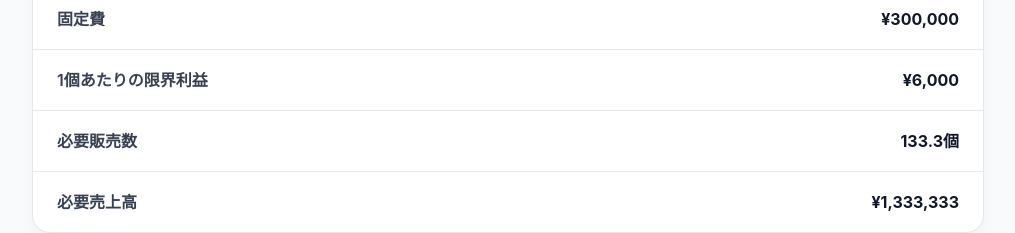
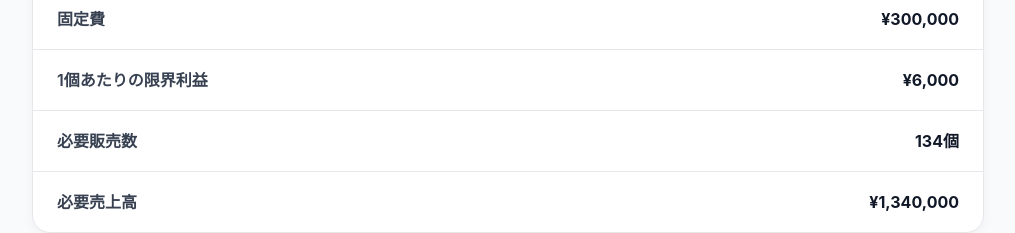
Before and after one commit to hihara7101-alt/biztools, a Next.js app: page /sales-target-calculator in a window 1280 px wide. Shown: the part 2120-2353 px from the top of the page, without its empty margins (132-1147 px from the left). Built offline with nearby package versions, Linux system fonts and the light colour scheme.

Commit message:
Correct sales target example rounding

```diff
--- a/src/app/sales-target-calculator/SalesTargetGuide.tsx
+++ b/src/app/sales-target-calculator/SalesTargetGuide.tsx
@@ -46,11 +46,11 @@ export default function SalesTargetGuide({
             },
             {
               label: "必要販売数",
-              value: "133.3個",
+              value: "134個",
             },
             {
               label: "必要売上高",
-              value: "¥1,333,333",
+              value: "¥1,340,000",
             },
           ],
 
@@ -208,11 +208,11 @@ export default function SalesTargetGuide({
             },
             {
               label: "Units Required",
-              value: "133.3",
+              value: "134",
             },
             {
               label: "Required Revenue",
-              value: "$13,333",
+              value: "$13,400",
             },
           ],
 
```
